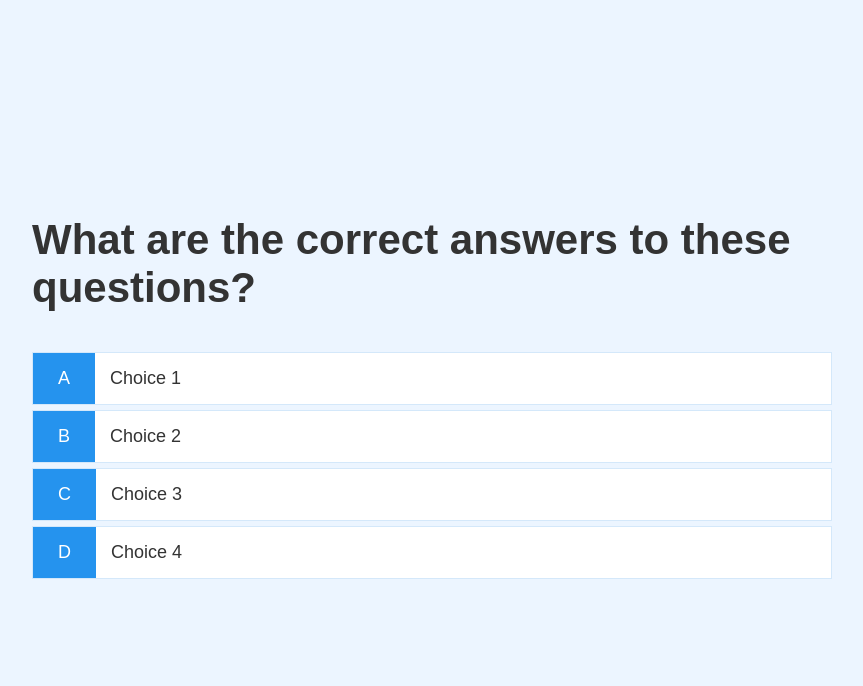
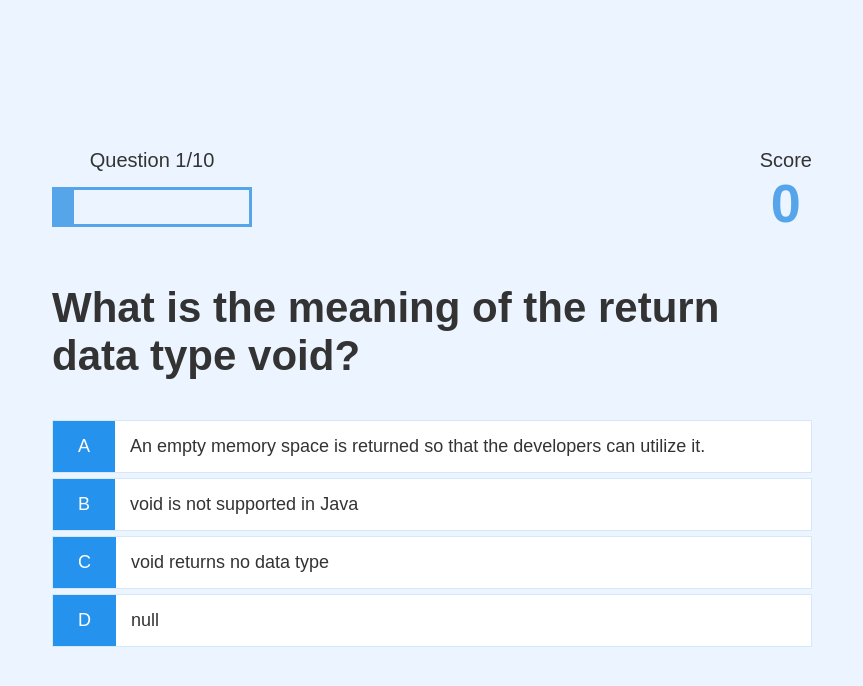
Before and after one commit to gaforov/Java-Knowledge-App, a plain HTML site: page game.html in a window 1280 px wide. Shown: the whole page, without its empty margins (208-1071 px from the left). Drawn offline with Linux system fonts and the light colour scheme.

Commit message:
adding JSON format for local storage & API for remote questions

```diff
--- a/app.css
+++ b/app.css
@@ -50,6 +50,7 @@
     align-items: center;
     max-width: 80rem;
     margin: 0 auto;
+    padding: 2rem;
   }
 
   .container > * {
@@ -103,3 +104,25 @@
     box-shadow: none;
     transform: none;
   }
+
+  /* FORMS */
+
+  form {
+      width: 100%;
+      display: flex;
+      flex-direction: column;
+      align-items: center;
+  }
+
+  input {
+      margin-bottom: 1rem;
+      width: 20rem;
+      padding: 1.5rem;
+      font-size: 1.8rem;
+      border: none;
+      box-shadow: 0 0.1rem 1.4rem 0 rgba(86, 185, 235, 0.5);
+  }
+
+  input::placeholder {
+      color: #aaa;
+  }
--- a/game.css
+++ b/game.css
@@ -22,4 +22,61 @@
 
 .choice-text {
     padding: 1.5rem;
+    width: 100%;
 }
+
+.correct {
+    background-color: green;
+}
+
+.incorrect {
+    background-color: red;
+}
+
+/* HUD */
+
+#hud {
+    display: flex;
+    justify-content: space-between;
+}
+
+.hud-prefix {
+    text-align: center;
+    font-size: 2rem;
+}
+
+.hud-main-text {
+    text-align: center;
+}
+
+#progressBar {
+    width: 20rem;
+    height: 4rem;
+    border: 0.35rem solid #56a5eb;
+    margin-top: 1.5rem;
+}
+
+#progressBarFull {
+    height: 3.4rem;
+    background-color: #56a5eb;
+    width: 0%;
+}
+
+/* LOADER */
+#loader {
+    border: 1.6rem solid white;
+    border-radius: 50%;
+    border-top: 1.6rem solid #56a5eb;
+    width: 12rem;
+    height: 12rem;
+    animation: spin 2s linear infinite;
+}
+
+@keyframes spin {
+    0% {
+        transform: rotate(0deg);
+    }
+    100% {
+        transform: rotate(360deg);
+    }
+}
--- a/game.html
+++ b/game.html
@@ -1,34 +1,59 @@
 <!DOCTYPE html>
 <html lang="en">
+
 <head>
     <meta charset="UTF-8">
     <meta name="viewport" content="width=device-width, initial-scale=1.0">
     <title>Java Quiz - Start</title>
     <link rel="stylesheet" href="app.css">
     <link rel="stylesheet" href="game.css">
-    <script src="game.js"></script>
 </head>
+
 <body>
     <div class="container">
-        <div id="game" class="justify-center flex-column">
-            <h2 id="question">What are the correct answers to these questions?</h2>
+        <div id="loader"></div>
+        <div id="game" class="justify-center flex-column hidden">
+
+            <div id="hud">
+                <div id="hud-question">
+                    <p id="progressText" class="hud-prefix">
+                        Question
+                    </p>
+                    <div id="progressBar">
+                        <div id="progressBarFull"></div>
+                    </div>
+                </div>
+                <div id="hud">
+                    <div id="hud-score">
+                        <p class="hud-prefix">
+                            Score
+                        </p>
+                        <h1 class="hud-main-text" id="score">
+                            0
+                        </h1>
+                    </div>
+                </div>
+            </div>
+
+            <h2 id="question"></h2>
             <div class="choice-container">
                 <p class="choice-letter">A</p>
-                <p class="choice-text" data-number="1">Choice 1</p>
+                <p class="choice-text" data-number="1"></p>
             </div>
             <div class="choice-container">
                 <p class="choice-letter">B</p>
-                <p class="choice-text" data-number="2">Choice 2</p>
+                <p class="choice-text" data-number="2"></p>
             </div>
             <div class="choice-container">
                 <p class="choice-letter">C</p>
-                <p class="choice-text" data-number="3">Choice 3</p>
+                <p class="choice-text" data-number="3"></p>
             </div>
             <div class="choice-container">
                 <p class="choice-letter">D</p>
-                <p class="choice-text" data-number="4">Choice 4</p>
+                <p class="choice-text" data-number="4"></p>
             </div>
         </div>
-    </div>
+        <script src="game.js"></script>
 </body>
+
 </html>
--- a/game.js
+++ b/game.js
@@ -1,52 +1,126 @@
-const question = document.getElementById("question");
-const choices = Array.from(document.getElementsByClassName("choice-text"));
-console.log(choices);
-
-let currentQuestions = {};
-let acceptingAnswers = true;
+const question = document.getElementById('question');
+const choices = Array.from(document.getElementsByClassName('choice-text'));
+const progressText = document.getElementById('progressText');
+const scoreText = document.getElementById('score');
+const progressBarFull = document.getElementById('progressBarFull');
+const loader = document.getElementById('loader');
+const game = document.getElementById('game');
+let currentQuestion = {};
+let acceptingAnswers = false;
 let score = 0;
 let questionCounter = 0;
-let availableQuestions = [];
+let availableQuesions = [];
 
-let questions = [
-    {
-        question: 'Inside which HTML element do we put the JavaScript??',
-        choice1: '<script>',
-        choice2: '<javascript>',
-        choice3: '<js>',
-        choice4: '<scripting>',
-        answer: 1,
-    },
-    {
-        question:
-            "What is the correct syntax for referring to an external script called 'xxx.js'?",
-        choice1: "<script href='xxx.js'>",
-        choice2: "<script name='xxx.js'>",
-        choice3: "<script src='xxx.js'>",
-        choice4: "<script file='xxx.js'>",
-        answer: 3,
-    },
-    {
-        question: " How do you write 'Hello World' in an alert box?",
-        choice1: "msgBox('Hello World');",
-        choice2: "alertBox('Hello World');",
-        choice3: "msg('Hello World');",
-        choice4: "alert('Hello World');",
-        answer: 4,
-    },
-];
+let questions = [];
+
+fetch('questions.json')
+    .then((res) => {
+        return res.json();
+    })
+    .then((loadedQuestions) => {
+        questions = loadedQuestions;
+        startGame();
+    })
+    .catch((err) => {
+        console.error(err);
+    });
+
+//This is for fetching from remote API, also change MAX_QUESTIONS to corresponding
+// number of questions
+// fetch(
+//     'https://opentdb.com/api.php?amount=10&category=9&difficulty=easy&type=multiple'
+// )
+//     .then((res) => {
+//         return res.json();
+//     })
+//     .then((loadedQuestions) => {
+//         questions = loadedQuestions.results.map((loadedQuestion) => {
+//             const formattedQuestion = {
+//                 question: loadedQuestion.question,
+//             };
+
+//             const answerChoices = [...loadedQuestion.incorrect_answers];
+//             formattedQuestion.answer = Math.floor(Math.random() * 4) + 1;
+//             answerChoices.splice(
+//                 formattedQuestion.answer - 1,
+//                 0,
+//                 loadedQuestion.correct_answer
+//             );
+
+//             answerChoices.forEach((choice, index) => {
+//                 formattedQuestion['choice' + (index + 1)] = choice;
+//             });
+
+//             return formattedQuestion;
+//         });
+//         startGame();
+//     })
+//     .catch((err) => {
+//         console.error(err);
+//     });
 
 //CONSTANTS
 const CORRECT_BONUS = 10;
-const MAX_QUESTIONS = 3;
+const MAX_QUESTIONS = 10;
 
 startGame = () => {
     questionCounter = 0;
     score = 0;
-    availableQuestions = [...questions];
-    console.log(availableQuestions);
-}
+    availableQuesions = [...questions];
+    getNewQuestion();
+    game.classList.remove("hidden");
+    loader.classList.add("hidden");
+};
 
-startGame();function name(params) {
+getNewQuestion = () => {
+    if (availableQuesions.length === 0 || questionCounter >= MAX_QUESTIONS) {
+        localStorage.setItem('mostRecentScore', score);
+        //go to the end page
+        return window.location.assign('/end.html');
+    }
+    questionCounter++;
+    progressText.innerText = `Question ${questionCounter}/${MAX_QUESTIONS}`;
+    //Update the progress bar
+    progressBarFull.style.width = `${(questionCounter / MAX_QUESTIONS) * 100}%`;
 
-}
+    const questionIndex = Math.floor(Math.random() * availableQuesions.length);
+    currentQuestion = availableQuesions[questionIndex];
+    question.innerText = currentQuestion.question;
+
+    choices.forEach((choice) => {
+        const number = choice.dataset['number'];
+        choice.innerText = currentQuestion['choice' + number];
+    });
+
+    availableQuesions.splice(questionIndex, 1);
+    acceptingAnswers = true;
+};
+
+choices.forEach((choice) => {
+    choice.addEventListener('click', (e) => {
+        if (!acceptingAnswers) return;
+
+        acceptingAnswers = false;
+        const selectedChoice = e.target;
+        const selectedAnswer = selectedChoice.dataset['number'];
+
+        const classToApply =
+            selectedAnswer == currentQuestion.answer ? 'correct' : 'incorrect';
+
+        if (classToApply === 'correct') {
+            incrementScore(CORRECT_BONUS);
+        }
+
+        selectedChoice.parentElement.classList.add(classToApply);
+
+        setTimeout(() => {
+            selectedChoice.parentElement.classList.remove(classToApply);
+            getNewQuestion();
+        }, 1000);
+    });
+});
+
+incrementScore = (num) => {
+    score += num;
+    scoreText.innerText = score;
+};
--- /dev/null
+++ b/questions.json
@@ -0,0 +1,80 @@
+[
+    {
+      "question": "What is the correct syntax for java main method?",
+      "choice1": "public void main(String[] args)",
+      "choice2": "public static void main(string args[])",
+      "choice3": "public static void MAIN(String args[])",
+      "choice4": "None of the above",
+      "answer": 4
+    },
+    {
+      "question": "What is the meaning of the return data type void?",
+      "choice1": "An empty memory space is returned so that the developers can utilize it.",
+      "choice2": "void is not supported in Java",
+      "choice3": "void returns no data type",
+      "choice4": "null",
+      "answer": 3
+    },
+    {
+      "question": "Java keywords are written in lowercase as well as uppercase",
+      "choice1": "True",
+      "choice2": "False",
+      "choice3": "Both",
+      "choice4": "Neither",
+      "answer": 2
+    },
+    {
+      "question": "Which of the following is not a Java keyword?",
+      "choice1": "static",
+      "choice2": "try",
+      "choice3": "Integer",
+      "choice4": "new",
+      "answer": 3
+    },
+    {
+      "question": "Choose appropriate data type for this value: 10.5",
+      "choice1": "int",
+      "choice2": "boolean",
+      "choice3": "String",
+      "choice4": "double",
+      "answer": 4
+    },
+    {
+      "question": "Choose appropriate data type for this value: isJavaFun",
+      "choice1": "int",
+      "choice2": "boolean",
+      "choice3": "String",
+      "choice4": "double",
+      "answer": 2
+    },
+    {
+      "question": "What is a correct syntax to output \"Hello World\" in Java?",
+      "choice1": "echo(\"Hello World\")",
+      "choice2": "Console.log(\"Hello World\")",
+      "choice3": "print(\"Hello World\")",
+      "choice4": "System.out.println(\"Hello World\")",
+      "answer": 4
+    },
+    {
+      "question": "Java is short for \"JavaScript\".",
+      "choice1": "True",
+      "choice2": "False",
+      "answer": 2
+    },
+    {
+      "question": "How do you insert single line COMMENT in Java code?",
+      "choice1": "// This is a comment",
+      "choice2": "/* This is a comment",
+      "choice3": "/** This is a comment",
+      "choice4": "# This is a comment",
+      "answer": 1
+    },
+    {
+      "question": "Which method can be used to find the length of a string?",
+      "choice1": "getSize()",
+      "choice2": "getLength()",
+      "choice3": "len()",
+      "choice4": "length()",
+      "answer": 4
+    }
+  ]
```
Also changed, not shown: end.html (added, +28 -0 lines), end.js (added, +29 -0 lines), highscores.css (added, +14 -0 lines), highscores.html (added, +20 -0 lines), highscores.js (added, +8 -0 lines).
